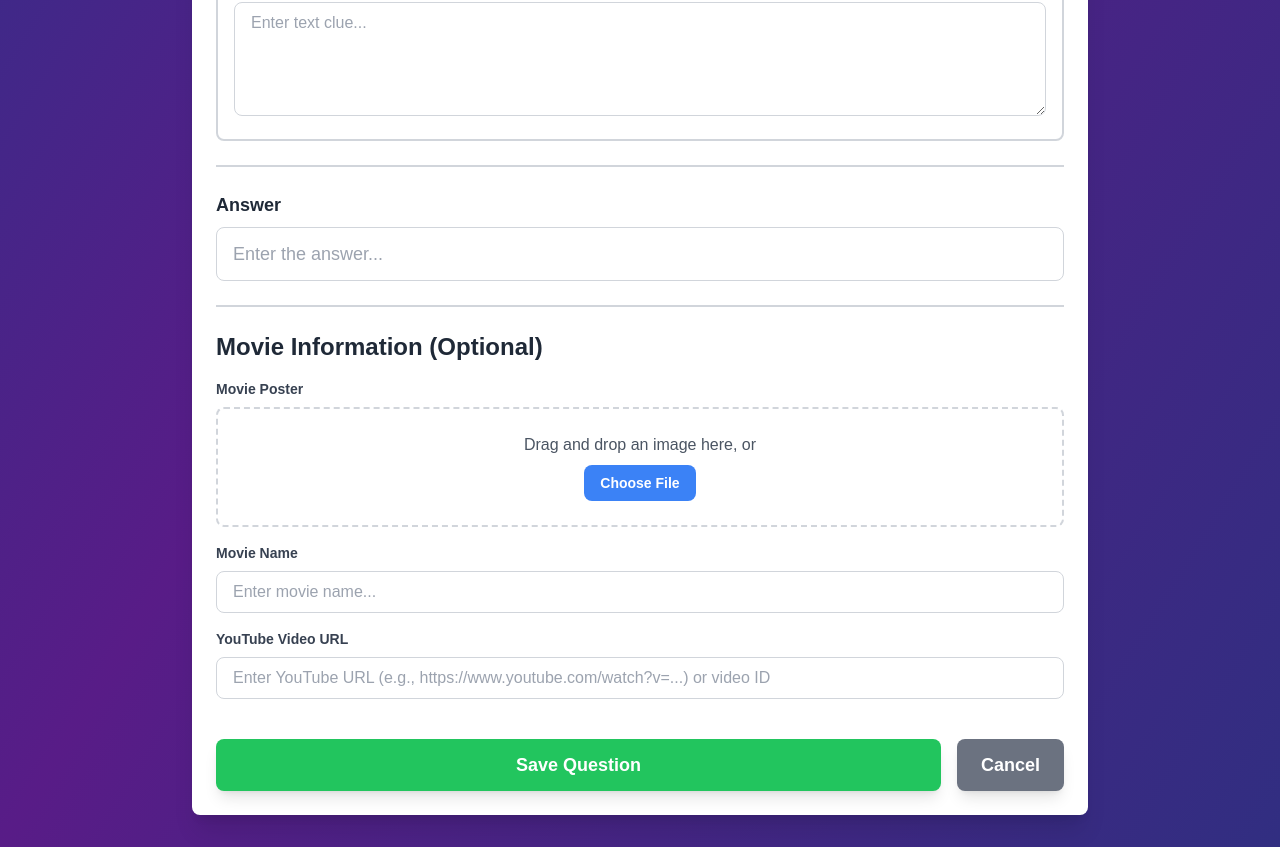
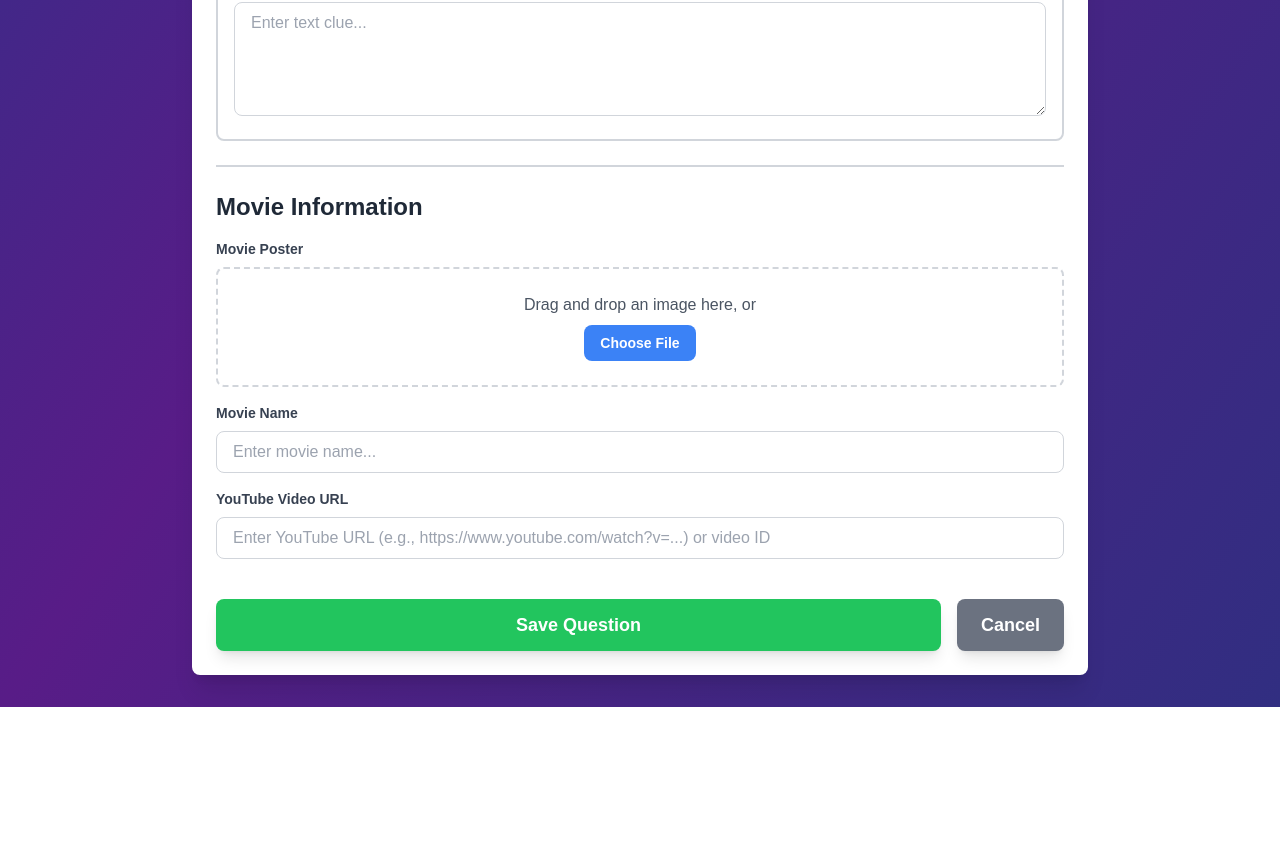
Before and after one commit to GShreyasP/movie_jeopardy, a Next.js app: page /create/question in a window 1280 px wide. Shown: the part 1205-2052 px from the top of the page. After the commit the page ends 1912 px from the top, so only its background shows below. Built offline with nearby package versions, Linux system fonts and the light colour scheme.

Commit message:
Remove answer section, make movie information required, and fix YouTube clips support

```diff
--- a/app/create/question/page.tsx
+++ b/app/create/question/page.tsx
@@ -33,7 +33,6 @@ function QuestionEditorContent() {
       ];
       setInitialClue(existing.initialClue || { type: 'text', content: '' });
       setClues(existing.clues.length === 3 ? existing.clues : defaultClues);
-      setAnswer(existing.answer || '');
       setMoviePoster(existing.moviePoster || '');
       setMovieName(existing.movieName || '');
       setYoutubeVideo(existing.youtubeVideo || '');
@@ -125,14 +124,28 @@ function QuestionEditorContent() {
   const handleSave = () => {
     if (!questionId) return;
 
+    // Validate required movie information
+    if (!movieName.trim()) {
+      alert('Movie Name is required');
+      return;
+    }
+    if (!moviePoster.trim()) {
+      alert('Movie Poster is required');
+      return;
+    }
+    if (!youtubeVideo.trim()) {
+      alert('YouTube Video is required');
+      return;
+    }
+
     const question: Question = {
       id: questionId,
       initialClue: initialClue.content.trim() ? initialClue : undefined,
       clues: clues.filter(clue => clue.content.trim() !== ''),
-      answer: answer.trim(),
-      moviePoster: moviePoster.trim() || undefined,
-      movieName: movieName.trim() || undefined,
-      youtubeVideo: youtubeVideo.trim() || undefined,
+      answer: movieName.trim(), // Use movie name as answer
+      moviePoster: moviePoster.trim(),
+      movieName: movieName.trim(),
+      youtubeVideo: youtubeVideo.trim(),
     };
 
     saveQuestion(question);
@@ -333,23 +346,9 @@ function QuestionEditorContent() {
             ))}
           </div>
 
-          {/* Answer */}
-          <div className="border-t-2 border-gray-300 pt-6">
-            <label className="block text-lg font-semibold text-gray-800 mb-2">
-              Answer
-            </label>
-            <input
-              type="text"
-              value={answer}
-              onChange={(e) => setAnswer(e.target.value)}
-              placeholder="Enter the answer..."
-              className="w-full px-4 py-3 border border-gray-300 rounded-lg focus:ring-2 focus:ring-blue-500 focus:border-transparent text-lg text-black"
-            />
-          </div>
-
           {/* Movie Information */}
           <div className="border-t-2 border-gray-300 pt-6">
-            <h2 className="text-2xl font-bold text-gray-800 mb-4">Movie Information (Optional)</h2>
+            <h2 className="text-2xl font-bold text-gray-800 mb-4">Movie Information</h2>
 
             {/* Movie Poster */}
             <div className="mb-4">
--- a/app/play/question/page.tsx
+++ b/app/play/question/page.tsx
@@ -124,6 +124,44 @@ function QuestionViewContent() {
 
   const getYouTubeEmbedUrl = (url: string): string => {
     if (!url) return '';
+
+    // Handle YouTube clip URLs (youtube.com/clip/...)
+    if (url.includes('youtube.com/clip/')) {
+      // Extract clip ID from clip URL
+      const clipMatch = url.match(/youtube\.com\/clip\/([^?&#]+)/);
+      if (clipMatch && clipMatch[1]) {
+        return `https://www.youtube.com/embed/${clipMatch[1]}?autoplay=1`;
+      }
+    }
+
+    // Handle YouTube shorts (youtube.com/shorts/...)
+    if (url.includes('youtube.com/shorts/')) {
+      const shortsMatch = url.match(/youtube\.com\/shorts\/([^?&#]+)/);
+      if (shortsMatch && shortsMatch[1]) {
+        return `https://www.youtube.com/embed/${shortsMatch[1]}?autoplay=1`;
+      }
+    }
+
+    // Handle YouTube watch URLs with timestamp/clip parameters
+    if (url.includes('youtube.com/watch')) {
+      // Extract video ID from watch URL
+      const watchMatch = url.match(/[?&]v=([^&#]+)/);
+      if (watchMatch && watchMatch[1]) {
+        // Preserve any timestamp or clip parameters
+        const urlObj = new URL(url);
+        const params = new URLSearchParams(urlObj.search);
+        const videoId = params.get('v');
+        if (videoId) {
+          let embedUrl = `https://www.youtube.com/embed/${videoId}?autoplay=1`;
+          // Add timestamp if present
+          if (params.get('t')) {
+            embedUrl += `&start=${params.get('t')}`;
+          }
+          return embedUrl;
+        }
+      }
+    }
+
     // Extract video ID from various YouTube URL formats
     const regExp = /^.*(youtu.be\/|v\/|u\/\w\/|embed\/|watch\?v=|&v=)([^#&?]*).*/;
     const match = url.match(regExp);
```
